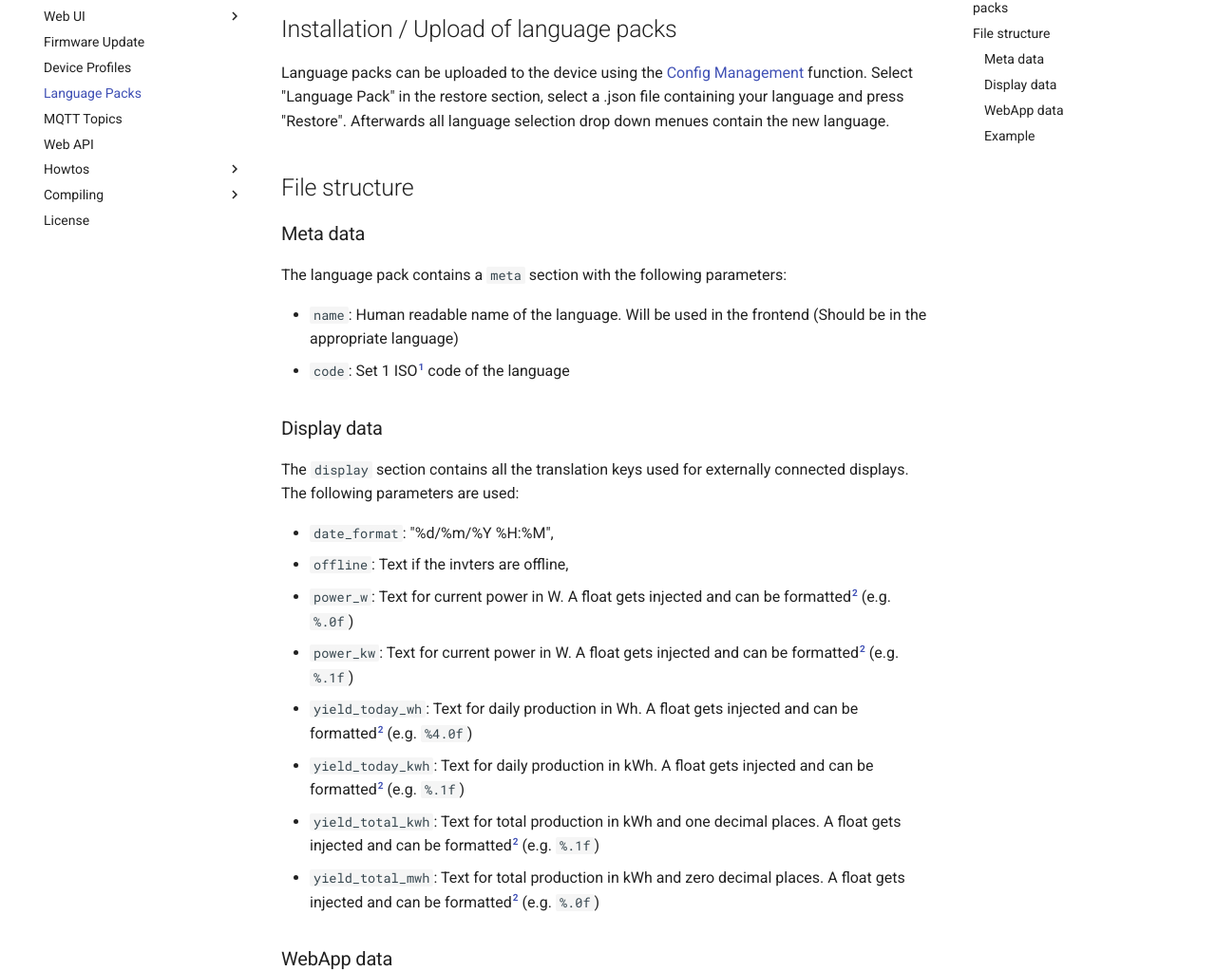
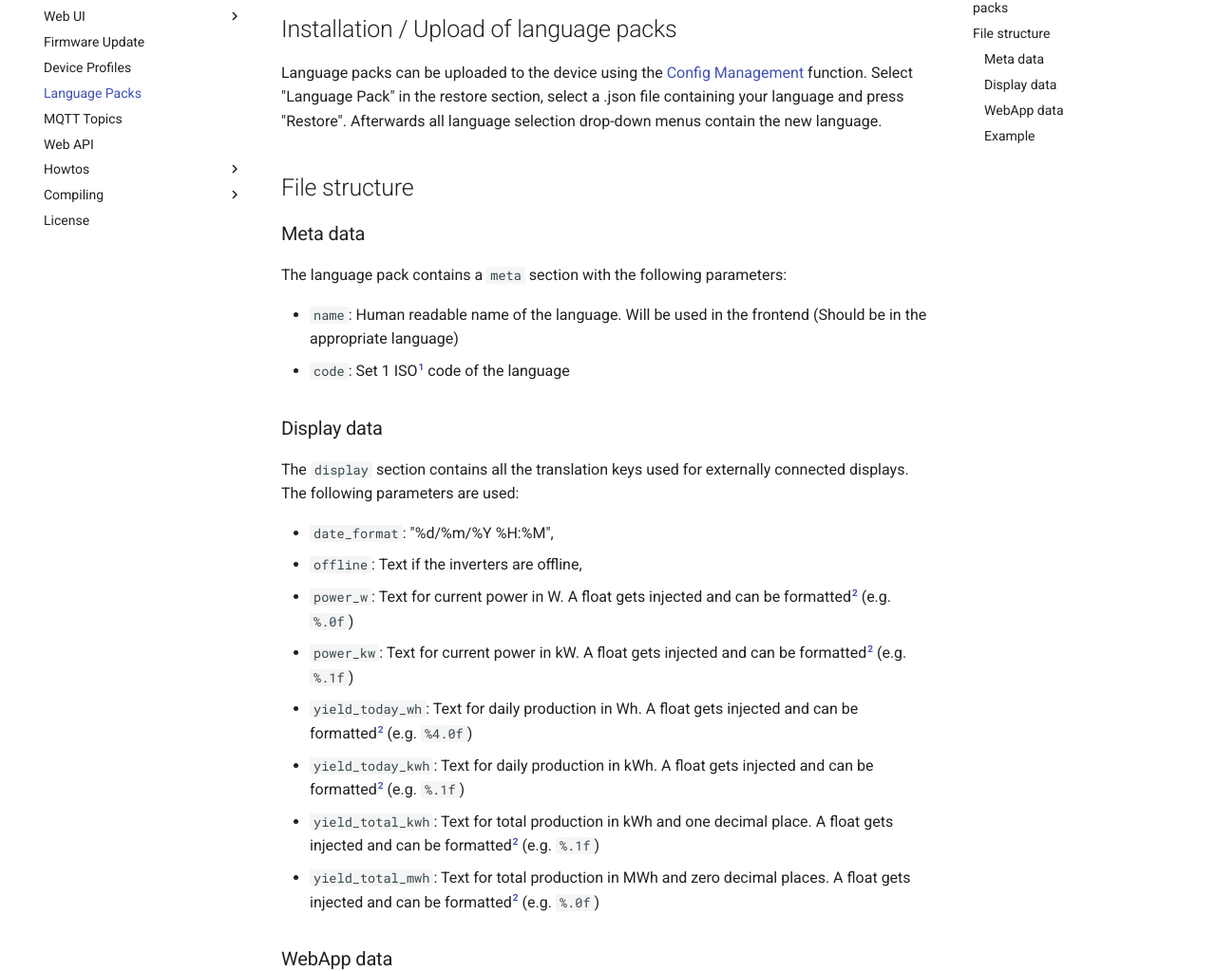
Before and after one commit to tbnobody/OpenDTU-docs, an MkDocs documentation site: the page built from docs/firmware/language_pack.md, in a window 1280 px wide and 1400 px high, scrolled down 288 px. Shown: the part 193-1216 px from the top of the window at 95% size. Built offline with MkDocs 1.6.1 and Material for MkDocs 9.7.7, drawn with Linux system fonts in a browser that asks for light colours; comment, search, counter and statistics services are not loaded.

Commit message:
language packs: address spelling issues and typos

```diff
--- a/docs/firmware/language_pack.md
+++ b/docs/firmware/language_pack.md
@@ -15,7 +15,7 @@ Additional translations for e.g. the event log will follow.
 Language packs can be uploaded to the device using the [Config Management](configuration/config_settings.md) function.
 Select "Language Pack" in the restore section, select a .json file containing your
 language and press "Restore".
-Afterwards all language selection drop down menues contain the new language.
+Afterwards all language selection drop-down menus contain the new language.
 
 ## File structure
 
@@ -31,13 +31,13 @@ The language pack contains a `meta` section with the following parameters:
 The `display` section contains all the translation keys used for externally connected displays. The following parameters are used:
 
 * `date_format`: "%d/%m/%Y %H:%M",
-* `offline`: Text if the invters are offline,
+* `offline`: Text if the inverters are offline,
 * `power_w`: Text for current power in W. A float gets injected and can be formatted[^2] (e.g. `%.0f`)
-* `power_kw`: Text for current power in W. A float gets injected and can be formatted[^2] (e.g. `%.1f`)
+* `power_kw`: Text for current power in kW. A float gets injected and can be formatted[^2] (e.g. `%.1f`)
 * `yield_today_wh`: Text for daily production in Wh. A float gets injected and can be formatted[^2] (e.g. `%4.0f`)
 * `yield_today_kwh`: Text for daily production in kWh. A float gets injected and can be formatted[^2] (e.g. `%.1f`)
-* `yield_total_kwh`: Text for total production in kWh and one decimal places. A float gets injected and can be formatted[^2] (e.g. `%.1f`)
-* `yield_total_mwh`: Text for total production in kWh and zero decimal places. A float gets injected and can be formatted[^2] (e.g. `%.0f`)
+* `yield_total_kwh`: Text for total production in kWh and one decimal place. A float gets injected and can be formatted[^2] (e.g. `%.1f`)
+* `yield_total_mwh`: Text for total production in MWh and zero decimal places. A float gets injected and can be formatted[^2] (e.g. `%.0f`)
 
 ### WebApp data
 
```
